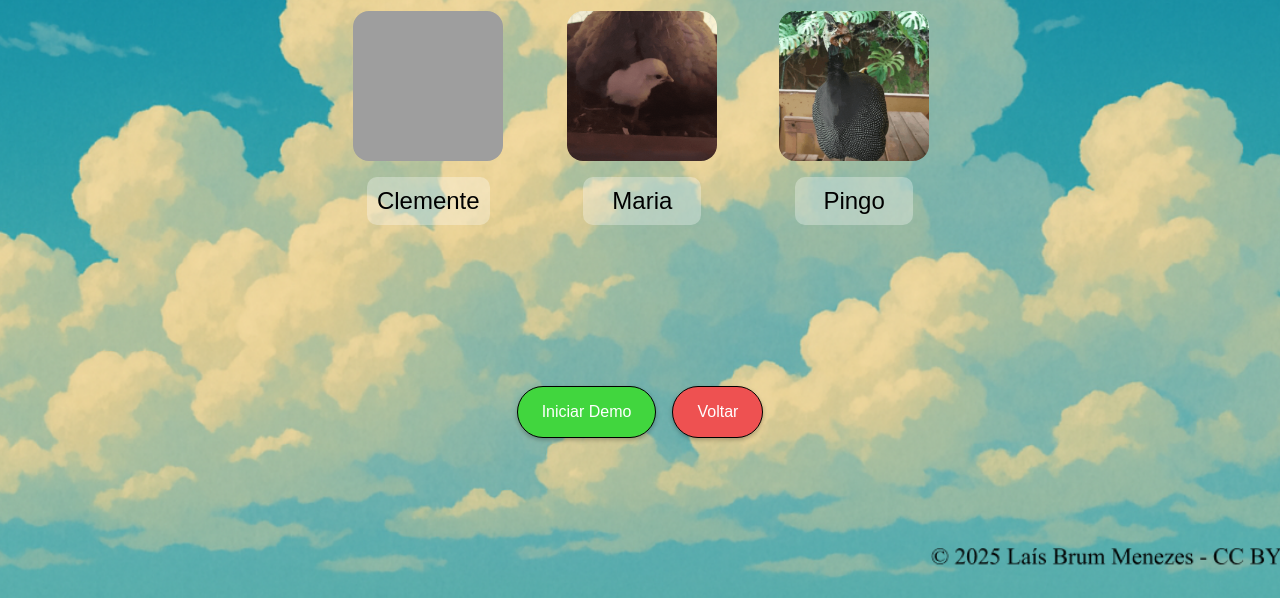
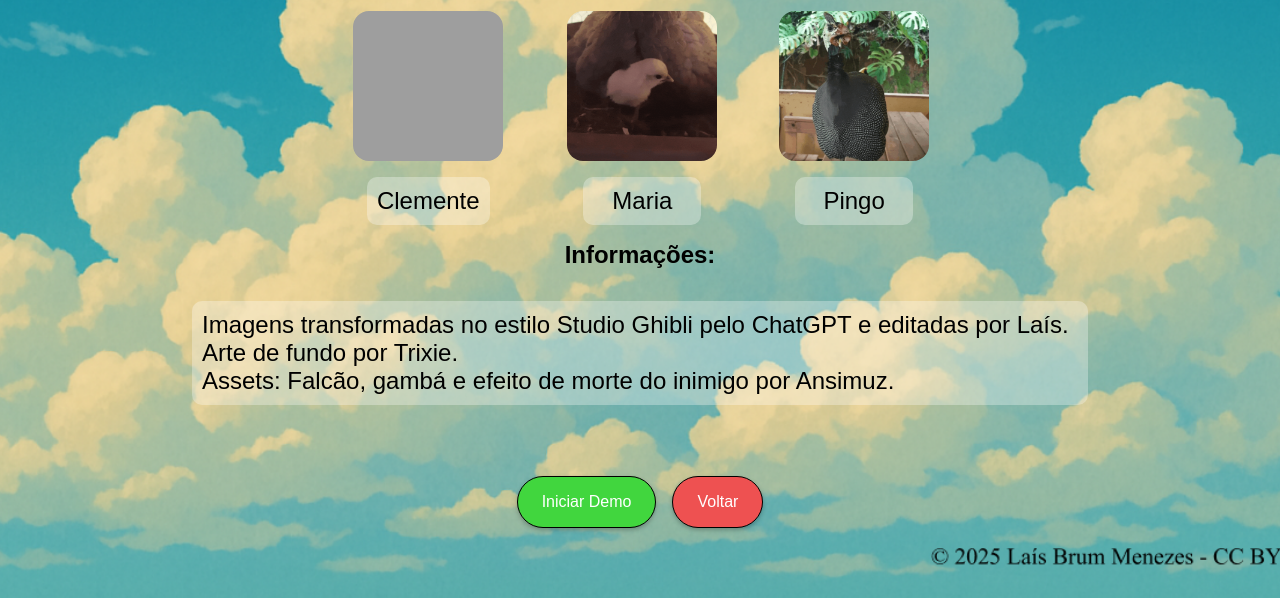
Before and after one commit to laisbrme/game-developer, a plain HTML site: page game/assets/pages/creditos.html in a window 1280 px wide. Shown: the part 202-800 px from the top of the page. Drawn offline with Linux system fonts and the light colour scheme; grey boxes are pictures that could not be loaded; some icons are missing; a web font is replaced by a local one.

Commit message:
:heavy_plus_sign: feat(creditos): Adiciona informações aos créditos
      Foram adicionados um subtítulo "Informações" e um parágrafo explicativo sobre a origem das imagens.

```diff
--- a/game/assets/pages/creditos.html
+++ b/game/assets/pages/creditos.html
@@ -61,6 +61,13 @@
         </div>
       </div>
 
+      <h2>Informações:</h2>
+      <p>
+        Imagens transformadas no estilo Studio Ghibli pelo ChatGPT e editadas por Laís.<br>
+        Arte de fundo por Trixie.<br>
+        Assets: Falcão, gambá e efeito de morte do inimigo por Ansimuz.
+      </p>
+
     </div>
 
     <div id="page-button-box">
```
